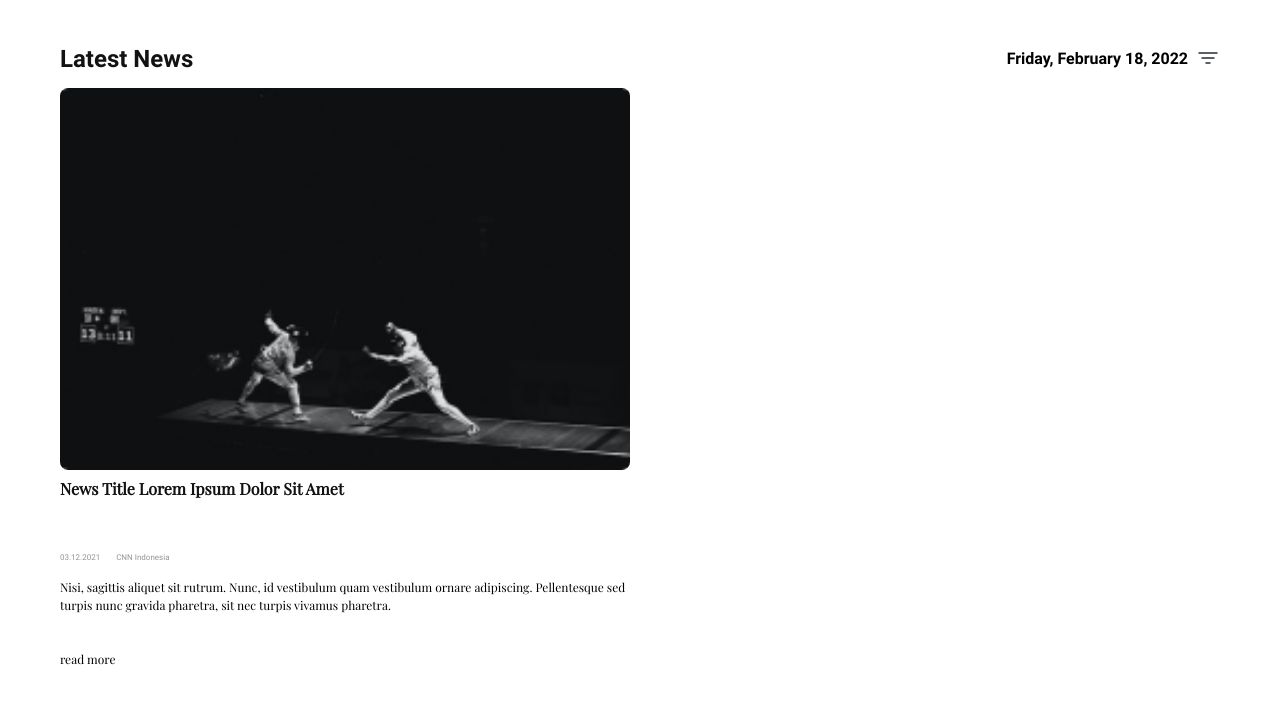
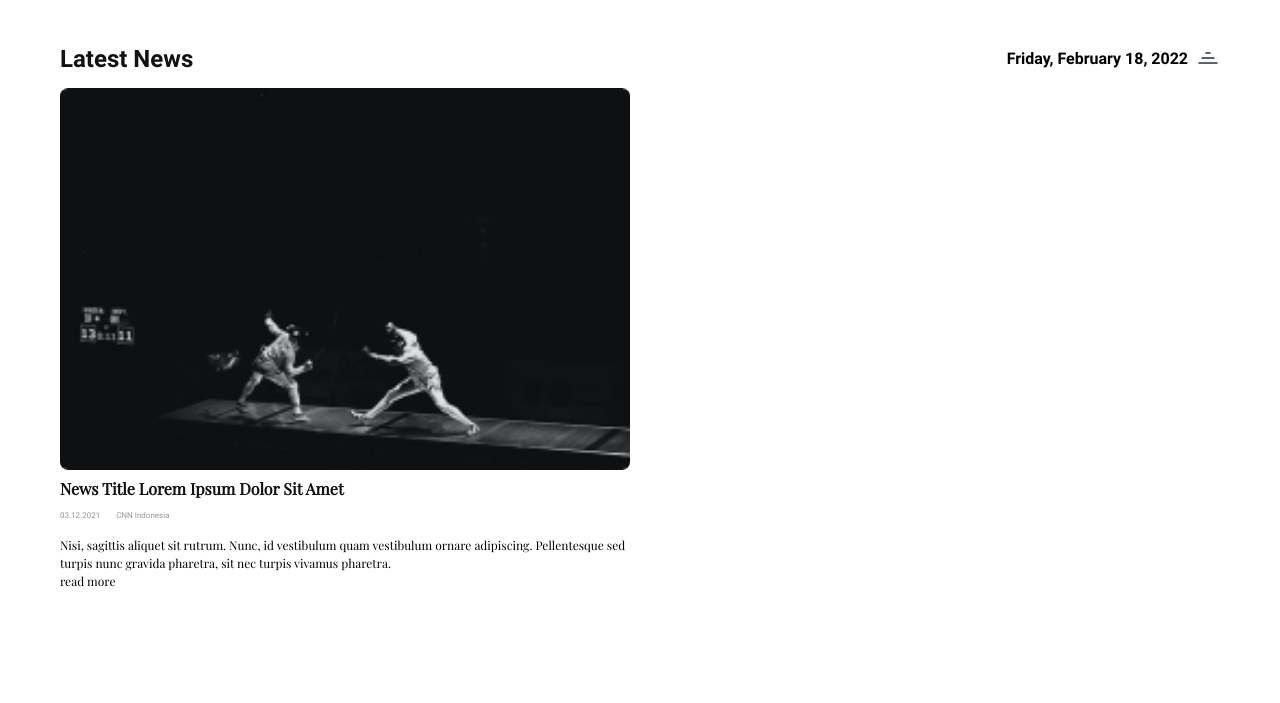
Before and after one commit to AlienAmigo/INXY.COM, a website: page src/pages/index.html in a window 1280 px wide. Both pictures are taken after a click on the button 1208 px from the left and 131 px from the top of the page. Shown: the part 73-776 px from the top of the page. Drawn offline with nearby package versions, Linux system fonts and the light colour scheme; files that its build step writes are made by us from their sources; files whose address does not match are found by name.

Commit message:
added favicon

```diff
--- a/src/js/script.js
+++ b/src/js/script.js
@@ -7,5 +7,10 @@ function ready(fn) {
 }
 
 ready(function(){
-  console.log('DOM ready');
+  const SortBtn = document.querySelector('#sort-btn');
+  if (SortBtn) {
+    SortBtn.addEventListener('click', () => {
+      SortBtn.classList.toggle('active');
+    });
+  }
 });
--- a/src/pages/index.html
+++ b/src/pages/index.html
@@ -6,6 +6,13 @@
       name="viewport"
       content="width=device-width, user-scalable=no, initial-scale=1.0, maximum-scale=1.0, minimum-scale=1.0" />
     <meta http-equiv="X-UA-Compatible" content="ie=edge" />
+    <link rel="apple-touch-icon" sizes="180x180" href="img/favicon/apple-touch-icon.png">
+    <link rel="icon" type="image/png" sizes="32x32" href="img/favicon/favicon-32x32.png">
+    <link rel="icon" type="image/png" sizes="16x16" href="img/favicon/favicon-16x16.png">
+    <link rel="manifest" href="img/favicon/site.webmanifest">
+    <link rel="mask-icon" href="img/favicon/safari-pinned-tab.svg" color="#aaaaaa">
+    <meta name="msapplication-TileColor" content="#aaaaaa">
+    <meta name="theme-color" content="#ffffff">
     <link rel="stylesheet" href="css/style.css" />
     <title>NewsPortal | Latest News</title>
   </head>
@@ -35,7 +42,7 @@
                 <div class="latest-news__date">
                   <span class="latest-news__day-of-week">Friday,&nbsp;</span>February 18, 2022
                 </div>
-                <button class="latest-news__sort-btn" type="button"></button>
+                <button class="latest-news__sort-btn" type="button" id="sort-btn"></button>
               </div>
             </div>
             <div class="latest-news__news-wrapper">
--- a/src/scss/blocks/latest-news.scss
+++ b/src/scss/blocks/latest-news.scss
@@ -36,6 +36,12 @@
       url('../img/sort.svg') no-repeat center / auto,
       $transparent-color;
     cursor: pointer;
+    transform: rotate(0deg);
+    transition: transform 0.2s linear;
+
+    &.active {
+      transform: rotate(180deg);
+    }
   }
 
   &__news-wrapper {
--- a/src/scss/blocks/news-item.scss
+++ b/src/scss/blocks/news-item.scss
@@ -33,7 +33,7 @@
 
   &__title {
     @include paragraph-text-overflow(3);
-    height: 63px;
+    max-height: 63px;
     margin: 8px 0 12px;
     font-weight: 700;
     font-size: 16px;
@@ -67,7 +67,7 @@
 
   &__text {
     @include paragraph-text-overflow(4);
-    height: 72px;
+    max-height: 72px;
     font-weight: 400;
     font-size: 12px;
     line-height: 150%;
```
